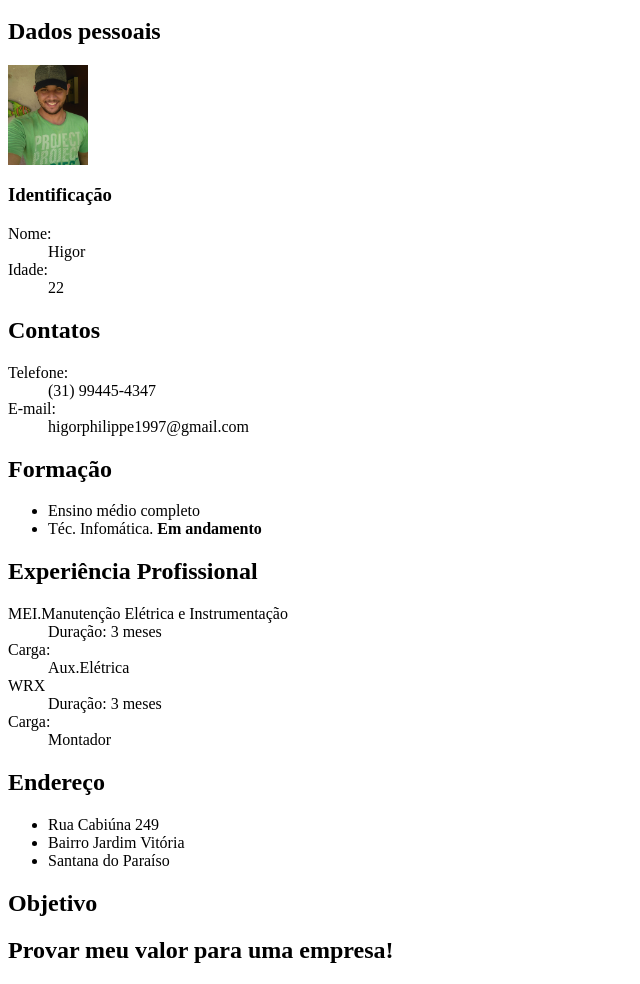
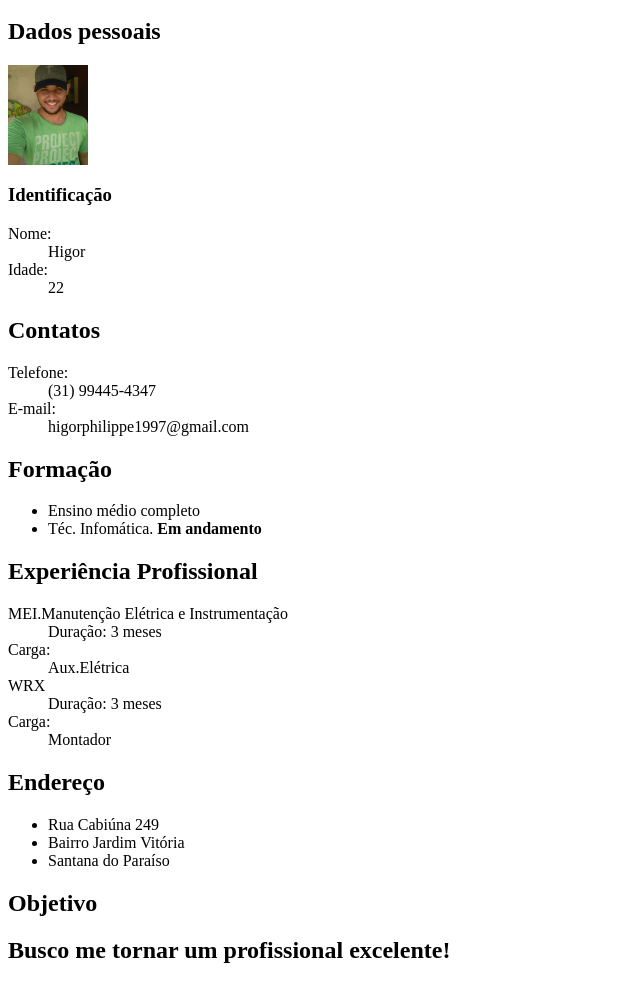
Before and after one commit to higor25-cyber/Curriculo, a plain HTML site: page index.html in a window 1280 px wide. Shown: the part 48-1032 px from the top of the page, without its empty margins (0-640 px from the left). Drawn offline with Linux system fonts and the light colour scheme.

Commit message:
Agora foi

```diff
--- a/index.html
+++ b/index.html
@@ -50,6 +50,6 @@
   </ul>
 
     <h2> Objetivo </h2>
-    <h2> Provar meu valor para uma empresa! </h2>
+    <h2>Busco me tornar um profissional excelente! </h2>
 </body>
 </html>
```
